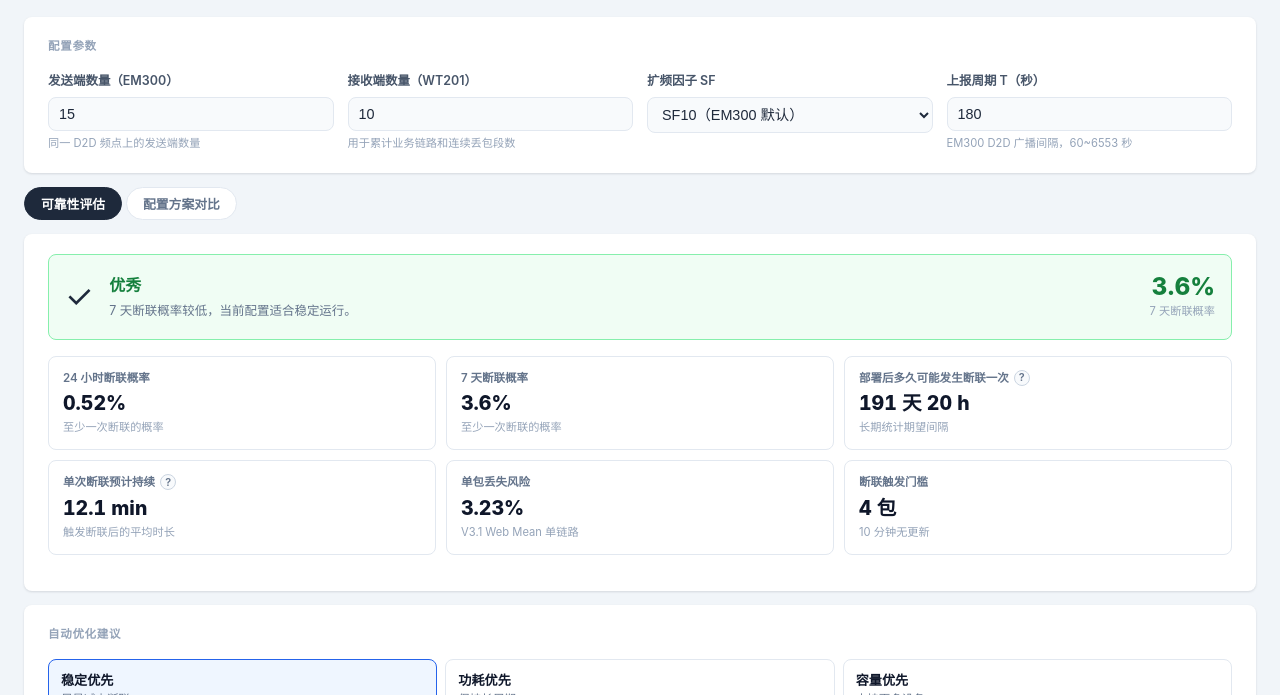
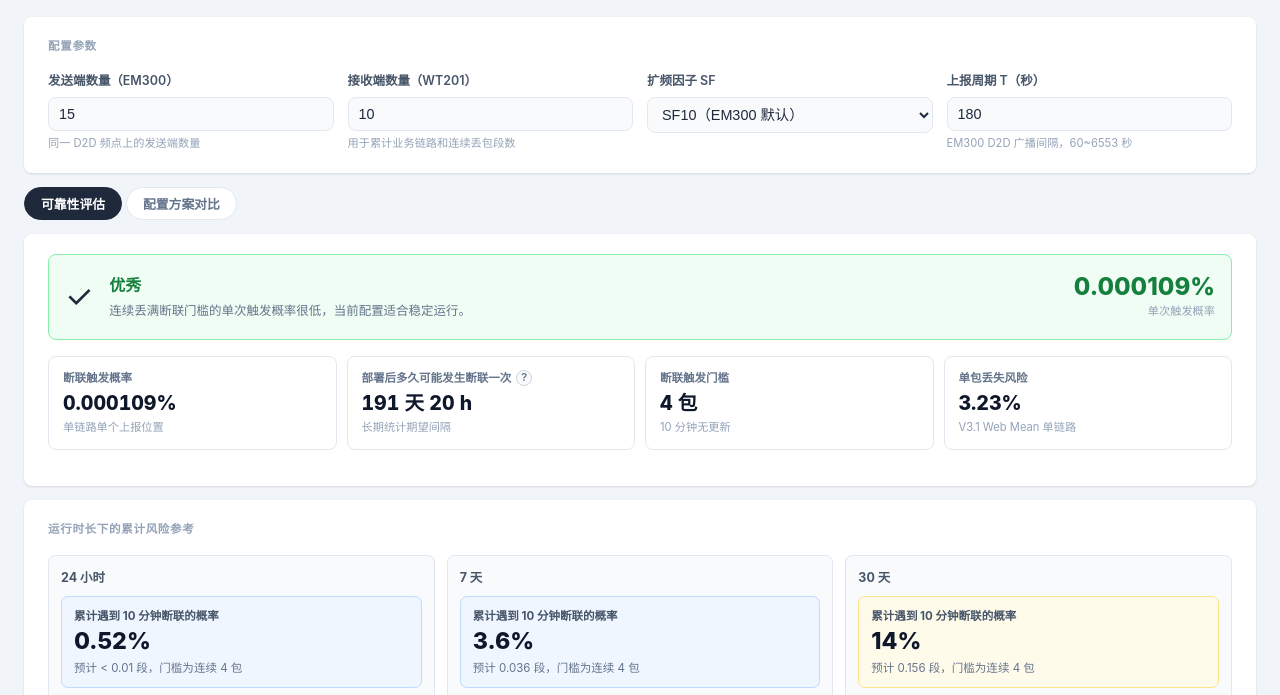
Before and after one commit to 909817352/D2D-tool, a plain HTML site: page index.html in a window 1280 px wide. Shown: the part 86-781 px from the top of the page. Drawn offline with Linux system fonts and the light colour scheme.

Commit message:
Update index.html

```diff
--- a/index.html
+++ b/index.html
@@ -13,6 +13,10 @@
       padding: 24px;
       line-height: 1.6;
       min-width: 600px;
+    }
+    .page-shell {
+      width: min(100%, 1560px);
+      margin: 0 auto;
     }
     h1 { font-size: 1.35rem; font-weight: 700; color: #0f172a; margin-bottom: 4px; }
     .subtitle { color: #64748b; font-size: 0.8rem; margin-bottom: 20px; }
@@ -87,10 +91,11 @@
     .summary-line strong { color: #0f172a; }
     .metric-grid {
       display: grid;
-      grid-template-columns: repeat(3, minmax(0, 1fr));
+      grid-template-columns: repeat(4, minmax(0, 1fr));
       gap: 10px;
       margin-bottom: 16px;
     }
+    @media (max-width: 1100px) { .metric-grid { grid-template-columns: repeat(2, minmax(0, 1fr)); } }
     @media (max-width: 800px) { .metric-grid { grid-template-columns: repeat(2, minmax(0, 1fr)); } }
     .metric-card {
       background: #fff;
@@ -242,7 +247,7 @@
     .dot-a { background: #2563eb; }
     .dot-b { background: #ea580c; }
     .compare-col-body { padding: 12px 14px; }
-    .compare-inputs { display: grid; grid-template-columns: 1fr 1fr; gap: 8px; margin-bottom: 10px; }
+    .compare-inputs { display: grid; grid-template-columns: 1fr; gap: 8px; margin-bottom: 10px; }
     .compare-field label { display: block; font-size: 0.72rem; font-weight: 600; color: #475569; margin-bottom: 4px; }
     .compare-field input {
       width: 100%; padding: 6px 8px; border: 1.5px solid #e2e8f0;
@@ -313,6 +318,7 @@
   </style>
 </head>
 <body>
+<main class="page-shell">
   <h1>LoRa D2D 可靠性评估</h1>
   <p class="subtitle">
     EM300 到 WT201 的 D2D 传输可靠性预测工具
@@ -366,20 +372,15 @@
         </div>
         <div class="rating-right">
           <div class="rating-main-val" id="rating_dc_val">-</div>
-          <div class="rating-main-lbl">7 天断联概率</div>
+          <div class="rating-main-lbl">单次触发概率</div>
         </div>
       </div>
 
       <div class="metric-grid">
         <div class="metric-card">
-          <div class="metric-label">24 小时断联概率</div>
-          <div class="metric-value" id="metric_prob_24h">-</div>
-          <div class="metric-help">至少一次断联的概率</div>
-        </div>
-        <div class="metric-card">
-          <div class="metric-label">7 天断联概率</div>
-          <div class="metric-value" id="metric_prob_7d">-</div>
-          <div class="metric-help">至少一次断联的概率</div>
+          <div class="metric-label">断联触发概率</div>
+          <div class="metric-value" id="metric_trigger_prob">-</div>
+          <div class="metric-help">单链路单个上报位置</div>
         </div>
         <div class="metric-card">
           <div class="metric-label">
@@ -390,25 +391,25 @@
           <div class="metric-help">长期统计期望间隔</div>
         </div>
         <div class="metric-card">
-          <div class="metric-label">
-            单次断联预计持续
-            <span class="help-dot" title="从满足断联判定开始，到下一次收到有效 D2D 包并恢复更新的平均持续时间。当前断联判定为 10 分钟无更新。">?</span>
-          </div>
-          <div class="metric-value" id="metric_recovery">-</div>
-          <div class="metric-help">触发断联后的平均时长</div>
+          <div class="metric-label">断联触发门槛</div>
+          <div class="metric-value" id="metric_kdc">-</div>
+          <div class="metric-help">10 分钟无更新</div>
         </div>
         <div class="metric-card">
           <div class="metric-label">单包丢失风险</div>
           <div class="metric-value" id="metric_packet_loss">-</div>
           <div class="metric-help">V3.1 Web Mean 单链路</div>
         </div>
-        <div class="metric-card">
-          <div class="metric-label">断联触发门槛</div>
-          <div class="metric-value" id="metric_kdc">-</div>
-          <div class="metric-help">10 分钟无更新</div>
-        </div>
       </div>
 
+    </div>
+
+    <div class="card">
+      <div class="card-title">运行时长下的累计风险参考</div>
+      <div class="loss-runtime-grid" id="loss_runtime_grid"></div>
+      <div class="matrix-note">
+        用于理解运行时间变长后，累计遇到连续丢包事件的机会如何增加；主判断仍以断联触发概率和长期频率为准。
+      </div>
     </div>
 
     <div class="card">
@@ -428,14 +429,6 @@
         </button>
       </div>
       <div class="suggestion-list" id="suggestion_list"></div>
-    </div>
-
-    <div class="card">
-      <div class="card-title">连续丢包与 10 分钟断联估算</div>
-      <div class="loss-runtime-grid" id="loss_runtime_grid"></div>
-      <div class="matrix-note">
-        段数按 V3.1 Web Mean 单包风险估算，统计基数为业务绑定链路数 × 运行周期内的上报包位；当前页面以接收端数量作为业务绑定链路数。该工具用于解释不同运行时长下的连续丢包量级，不替代现场日志验证。
-      </div>
     </div>
   </div>
 
@@ -461,7 +454,7 @@
               </div>
             </div>
             <div class="compare-result" id="cmp_result_a">
-              <div class="r-lbl">7 天断联概率</div>
+              <div class="r-lbl">风险等级</div>
               <div class="r-val" id="cmp_dc_a">-</div>
               <div class="r-sub" id="cmp_loss_a"></div>
             </div>
@@ -485,7 +478,7 @@
               </div>
             </div>
             <div class="compare-result" id="cmp_result_b">
-              <div class="r-lbl">7 天断联概率</div>
+              <div class="r-lbl">风险等级</div>
               <div class="r-val" id="cmp_dc_b">-</div>
               <div class="r-sub" id="cmp_loss_b"></div>
             </div>
@@ -496,26 +489,28 @@
     </div>
 
     <div class="card">
-      <div class="card-title">7 天断联概率矩阵</div>
+      <div class="card-title">30 天可能断联次数矩阵</div>
       <div class="matrix-legend">
         <div class="legend-item">
-          <div class="legend-dot" style="background:#f0fdf4;border:1px solid #86efac"></div>优秀（小于 5%）
+          <div class="legend-dot" style="background:#f0fdf4;border:1px solid #86efac"></div>优秀
         </div>
         <div class="legend-item">
-          <div class="legend-dot" style="background:#fffbeb;border:1px solid #fcd34d"></div>可接受（5% 到 20%）
+          <div class="legend-dot" style="background:#fffbeb;border:1px solid #fcd34d"></div>可接受
         </div>
         <div class="legend-item">
-          <div class="legend-dot" style="background:#fff1f2;border:1px solid #fca5a5"></div>有风险（大于等于 20%）
+          <div class="legend-dot" style="background:#fff1f2;border:1px solid #fca5a5"></div>有风险
         </div>
       </div>
       <div class="table-wrap">
         <table class="matrix-table" id="dc_matrix_table"></table>
       </div>
       <div class="matrix-note">
-        横向为上报周期，单位为分钟；纵向为同频点发送端数量。矩阵数值为当前接收端数量下 7 天内至少一次断联概率，断联定义为连续超过 10 分钟未收到任何 D2D 包。上报周期越长，10 分钟断联门槛对应的连续丢包包数越少，因此断联概率会明显升高。
+        横向为上报周期，单位为分钟；纵向为同频点发送端数量。单元格数值为 30 天可能断联次数；颜色与自动优化建议一致，按 7 天期望断联段数分级：小于 0.1 段为优秀，0.1 到 1 段为可接受，大于等于 1 段为有风险。
       </div>
     </div>
   </div>
+
+</main>
 
   <script>
     const PAYLOAD = 19;
@@ -569,6 +564,11 @@
       return Math.max(1, linkCount || 1) * (hours * 3600 / T) * pDc;
     }
 
+    function calcTriggerProbability(p, T) {
+      if (!isFinite(p) || p <= 0 || p >= 1) return NaN;
+      return Math.pow(p, Math.ceil(DISCONNECT_SECONDS / T));
+    }
+
     function calcEventProbability(expectedCount) {
       if (!isFinite(expectedCount) || expectedCount < 0) return NaN;
       return 1 - Math.exp(-expectedCount);
@@ -587,6 +587,24 @@
       if (v < 0.01) return (v * 100).toFixed(2) + "%";
       if (v < 0.1) return (v * 100).toFixed(1) + "%";
       return Math.min(100, v * 100).toFixed(0) + "%";
+    }
+
+    function fmtTriggerProbability(v) {
+      if (!isFinite(v)) return "-";
+      if (v <= 0) return "0%";
+      const pct = v * 100;
+      if (pct < 0.000001) return "< 0.000001%";
+      if (pct < 0.001) return pct.toPrecision(3) + "%";
+      if (pct < 0.01) return pct.toFixed(4) + "%";
+      if (pct < 1) return pct.toFixed(3) + "%";
+      return fmtProbability(v);
+    }
+
+    function riskLabelFromDc7d(dc7d) {
+      if (!isFinite(dc7d)) return "-";
+      if (dc7d < STABILITY_TARGET_7D) return "优秀";
+      if (dc7d < OPERATION_TARGET_7D) return "可接受";
+      return "有风险";
     }
 
     function fmtInterval(p, T, linkCount) {
@@ -1027,17 +1045,16 @@
         const two = expectedLossSegments(p, T, item.hours, linkCount, 2);
         const three = expectedLossSegments(p, T, item.hours, linkCount, 3);
         const dc = expectedLossAtLeast(p, T, item.hours, linkCount, kDc);
-        const threeProb = calcEventProbability(three);
         const dcProb = calcEventProbability(dc);
         html += "<div class=\"loss-runtime-card\">";
         html += "<div class=\"loss-runtime-title\">" + item.label + "</div>";
         html += "<div class=\"loss-risk-main " + riskBand(dcProb) + "\">";
-        html += "<div class=\"loss-risk-label\">10 分钟断联概率</div>";
+        html += "<div class=\"loss-risk-label\">累计遇到 10 分钟断联的概率</div>";
         html += "<div class=\"loss-risk-value\">" + fmtProbability(dcProb) + "</div>";
         html += "<div class=\"loss-risk-sub\">预计 " + fmtCount(dc) + " 段，门槛为连续 " + kDc + " 包</div>";
         html += "</div>";
         html += "<div class=\"loss-context-list\">";
-        html += "<div class=\"loss-context-row\"><span class=\"loss-context-label\">连续 3 包</span><span class=\"loss-context-value\">" + fmtProbability(threeProb) + "（" + fmtCount(three) + " 段）</span><span class=\"loss-context-note\">低于 10 分钟门槛，不触发断联</span></div>";
+        html += "<div class=\"loss-context-row\"><span class=\"loss-context-label\">连续 3 包</span><span class=\"loss-context-value\">" + fmtCount(three) + " 段</span><span class=\"loss-context-note\">低于断联门槛，不触发断联</span></div>";
         html += "<div class=\"loss-context-row\"><span class=\"loss-context-label\">连续 2 包</span><span class=\"loss-context-value\">" + fmtCount(two) + " 段</span><span class=\"loss-context-note\">短连续丢包，不触发断联</span></div>";
         html += "<div class=\"loss-context-row\"><span class=\"loss-context-label\">离散 1 包</span><span class=\"loss-context-value\">" + fmtCount(one) + " 段</span><span class=\"loss-context-note\">常见离散丢包，不直接影响显示</span></div>";
         html += "</div></div>";
@@ -1080,10 +1097,8 @@
       const linkCount = Math.max(1, rxCount);
       const dc7d = calcDcCount(p, T, 168, linkCount);
       const dc24 = calcDcCount(p, T, 24, linkCount);
-      const prob7d = calcEventProbability(dc7d);
-      const prob24 = calcEventProbability(dc24);
+      const triggerProb = calcTriggerProbability(p, T);
       const intervalText = fmtInterval(p, T, linkCount);
-      const recoveryText = fmtRecovery(p, T);
       const kDc = Math.ceil(DISCONNECT_SECONDS / T);
 
       const block = document.getElementById("rating_block");
@@ -1104,27 +1119,25 @@
       } else if (dc7d < 0.1) {
         icon.textContent = "✓";
         label.textContent = "优秀";
-        desc.textContent = "7 天断联概率较低，当前配置适合稳定运行。";
-        dcVal.textContent = fmtProbability(prob7d);
+        desc.textContent = "连续丢满断联门槛的单次触发概率很低，当前配置适合稳定运行。";
+        dcVal.textContent = fmtTriggerProbability(triggerProb);
       } else if (dc7d < 1) {
         icon.textContent = "!";
         label.textContent = "可接受";
         desc.textContent = "存在偶发断联风险；如需继续降低断联次数，优先考虑缩短上报周期，最低可配置 60 秒。拆分频点或减少同频发送端数量可作为辅助优化。";
-        dcVal.textContent = fmtProbability(prob7d);
+        dcVal.textContent = fmtTriggerProbability(triggerProb);
       } else {
         icon.textContent = "!";
         label.textContent = "有风险";
-        desc.textContent = "7 天断联概率较高；建议优先缩短上报周期，最低可配置 60 秒。拆分频点、减少同频发送端数量或降低无线信道占用时间可作为辅助优化。";
-        dcVal.textContent = fmtProbability(prob7d);
+        desc.textContent = "按当前设备密度和上报周期折算，长期断联频率偏高；建议优先缩短上报周期或降低单频发送端数量。";
+        dcVal.textContent = fmtTriggerProbability(triggerProb);
       }
 
       const pPct = isFinite(p) ? (p * 100).toFixed(2) : "-";
-      document.getElementById("metric_prob_24h").textContent = fmtProbability(prob24);
-      document.getElementById("metric_prob_7d").textContent = fmtProbability(prob7d);
+      document.getElementById("metric_trigger_prob").textContent = fmtTriggerProbability(triggerProb);
       document.getElementById("metric_interval").textContent = intervalText;
-      document.getElementById("metric_recovery").textContent = recoveryText;
+      document.getElementById("metric_kdc").textContent = kDc + " 包";
       document.getElementById("metric_packet_loss").textContent = pPct + "%";
-      document.getElementById("metric_kdc").textContent = kDc + " 包";
       renderSuggestions(n, rxCount, T, SF, dc7d);
       renderLossRuntime(n, rxCount, T, SF, p);
 
@@ -1144,8 +1157,9 @@
         const p = calcPcoll(n, T, SF);
         const linkCount = Math.max(1, rxCount);
         const dc7d = calcDcCount(p, T, 168, linkCount);
-        const prob7d = calcEventProbability(dc7d);
-        compared[s] = { n, rxCount, T, p, dc7d, prob7d };
+        const dc30d = calcDcCount(p, T, 720, linkCount);
+        const triggerProb = calcTriggerProbability(p, T);
+        compared[s] = { n, rxCount, T, p, dc7d, dc30d, triggerProb };
 
         const result = document.getElementById("cmp_result_" + s);
         result.classList.remove("good", "warn", "bad");
@@ -1158,31 +1172,31 @@
           return;
         }
 
-        dcEl.textContent = fmtProbability(prob7d);
-        lossEl.textContent = "期望 " + fmtCount(dc7d) + " 段 / 7 天，单链路风险 " + (p * 100).toFixed(2) + "%";
+        dcEl.textContent = riskLabelFromDc7d(dc7d);
+        lossEl.textContent = "30 天可能断联 " + fmtCount(dc30d) + " 次；单次触发概率 " + fmtTriggerProbability(triggerProb);
 
-        if (prob7d < 0.05) result.classList.add("good");
-        else if (prob7d < 0.2) result.classList.add("warn");
+        if (dc7d < 0.1) result.classList.add("good");
+        else if (dc7d < 1) result.classList.add("warn");
         else result.classList.add("bad");
       });
       const summary = document.getElementById("compare_summary");
-      if (!summary || !compared.a || !compared.b || !isFinite(compared.a.prob7d) || !isFinite(compared.b.prob7d)) return;
-      const better = compared.a.prob7d <= compared.b.prob7d ? "A" : "B";
+      if (!summary || !compared.a || !compared.b || !isFinite(compared.a.dc30d) || !isFinite(compared.b.dc30d)) return;
+      const better = compared.a.dc30d <= compared.b.dc30d ? "A" : "B";
       const worse = better === "A" ? "B" : "A";
-      const diff = Math.abs(compared.a.prob7d - compared.b.prob7d);
+      const diff = Math.abs(compared.a.dc30d - compared.b.dc30d);
       const reason = compared.a.n !== compared.b.n
         ? "主要差异来自同频发送端数量变化。"
         : compared.a.T !== compared.b.T
           ? "主要差异来自上报周期变化。"
           : "主要差异来自业务链路数量变化。";
-      summary.textContent = "方案 " + better + " 的 7 天断联概率更低，较方案 " + worse + " 低约 " + fmtProbability(diff) + "。" + reason;
+      summary.textContent = "方案 " + better + " 的 30 天可能断联次数更低，较方案 " + worse + " 低约 " + fmtCount(diff) + " 次。" + reason;
     }
 
     function calcMatrix() {
       const SF = parseInt(document.getElementById("sf").value, 10) || 10;
       const rxCount = Math.max(1, parseInt(document.getElementById("rx_count").value, 10) || 10);
       const ns = [5, 10, 15, 20, 30];
-      const Ts = [60, 120, 180, 300, 600];
+      const Ts = [60, 120, 180, 300];
 
       function fmtT(t) {
         return (t / 60) + " min";
@@ -1197,21 +1211,21 @@
         Ts.forEach(function(T) {
           const p = calcPcoll(n, T, SF);
           const dc7d = calcDcCount(p, T, 168, Math.max(1, rxCount));
-          const prob7d = calcEventProbability(dc7d);
+          const dc30d = calcDcCount(p, T, 720, Math.max(1, rxCount));
           let cls;
           let txt;
-          if (!isFinite(prob7d)) {
+          if (!isFinite(dc30d)) {
             cls = "";
             txt = "-";
-          } else if (prob7d < 0.05) {
+          } else if (dc7d < 0.1) {
             cls = "cell-good";
-            txt = fmtProbability(prob7d);
-          } else if (prob7d < 0.2) {
+            txt = fmtCount(dc30d);
+          } else if (dc7d < 1) {
             cls = "cell-warn";
-            txt = fmtProbability(prob7d);
+            txt = fmtCount(dc30d);
           } else {
             cls = "cell-bad";
-            txt = fmtProbability(prob7d);
+            txt = fmtCount(dc30d);
           }
           html += "<td class=\"" + cls + "\">" + txt + "</td>";
         });
```
